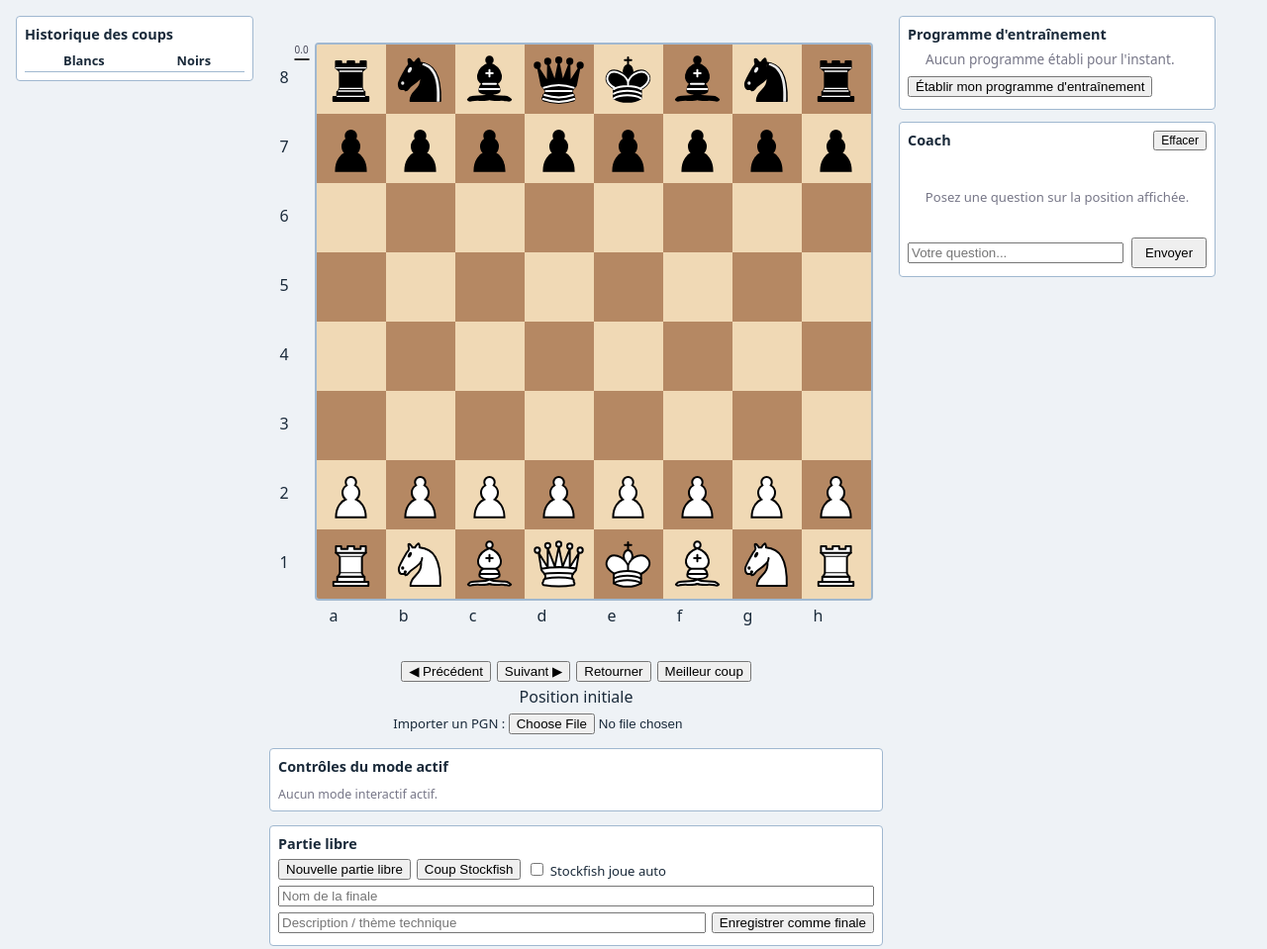
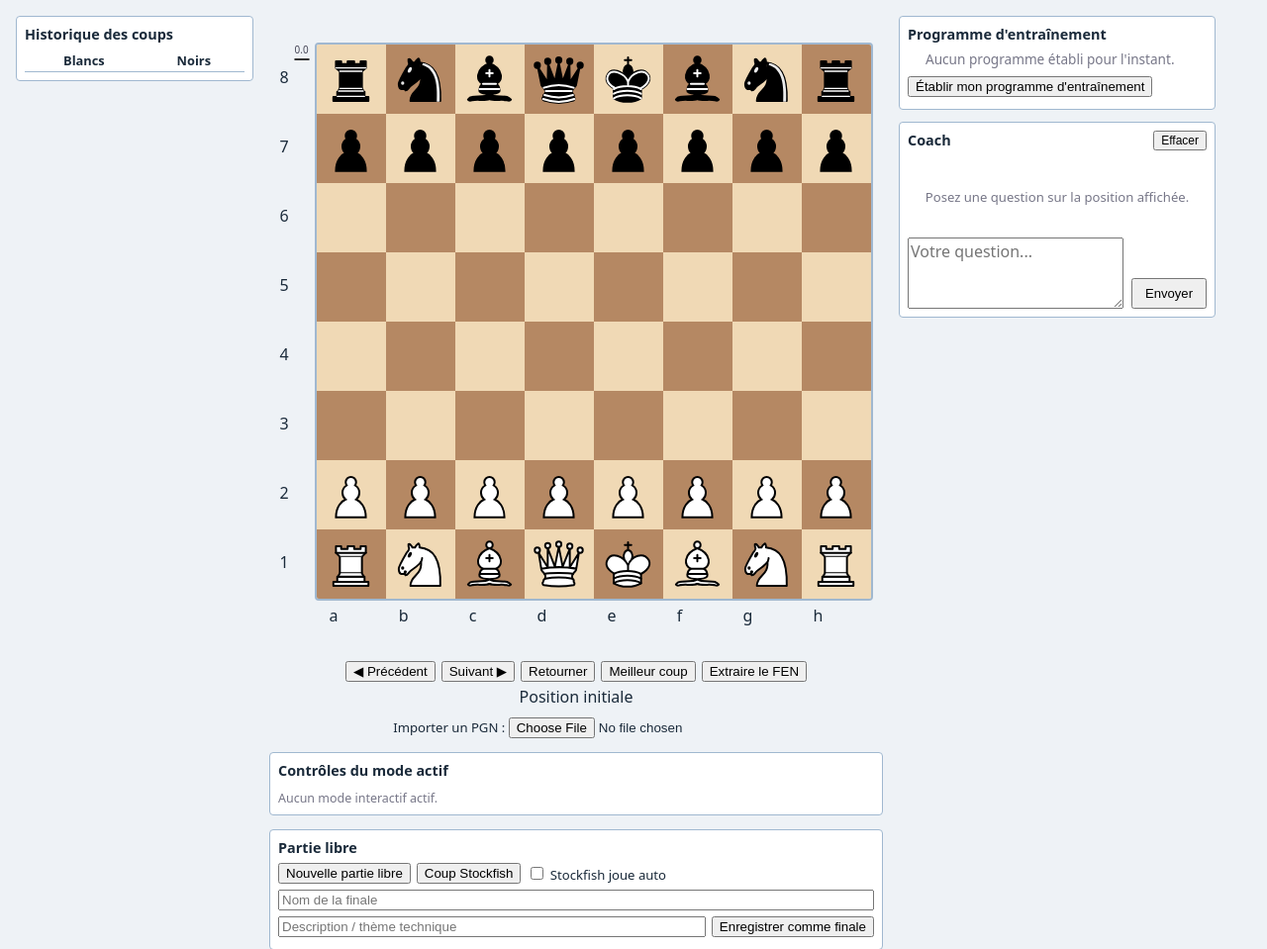
Before and after one commit to AlainDelree/Chesscoach, a Flask app: page / in a window 1280 px wide. Shown: the part 44-1003 px from the top of the page at 99% size. Run offline with Flask 3, Linux system fonts and the light colour scheme; lists and menus that the app fills with data are empty.

Commit message:
Mode exercices : exploration libre après verdict, chat préservé au reprise, coup réel affiché, UI (issue #21)
- exercise.js : après réception du verdict (exercise_comment), le plateau
  devient librement explorable (n'importe quel camp, comme en partie libre)
  sans redéclencher exercise_answer ; reprendreExerciceCoup() ne vide plus le
  chat (coachClear() retiré) ; ajout d'une note visuelle permanente affichant
  coup_reel une fois le verdict rendu ; askExerciseCoach() expose le bouton
  "Demander l'avis du coach" pendant l'exercice.
- controls.js : MODE_CAPS.exercise.askCoach câblé sur askExerciseCoach() ;
  nouvelle fonction mutualisée extraireFen() (copie/affiche le FEN de la
  position affichée, tous modes confondus).
- templates/index.html : #coach-input devient un textarea ~3x plus haut ;
  bouton "Extraire le FEN" près du plateau ; note "coup réellement joué"
  dans le panneau Mode exercice.
- board.css : alignement de .coach-input-row adapté à la zone de saisie
  agrandie.

Co-Authored-By: Claude Sonnet 5 <noreply@anthropic.com>

```diff
--- a/static/board.css
+++ b/static/board.css
@@ -151,7 +151,7 @@
   flex: 1;
   padding: 4px;
 }
-.coach-input-row { display: flex; gap: 8px; align-items: center; }
+.coach-input-row { display: flex; gap: 8px; align-items: flex-end; }
 .coach-send-btn  { margin: 0; padding: 6px 12px; font-size: 0.82rem; }
 
 @keyframes spin { to { transform: rotate(360deg); } }
--- a/static/controls.js
+++ b/static/controls.js
@@ -30,7 +30,7 @@ const MODE_CAPS = {
   pedagogic: { abandon: () => abandonPedagogicGame(),     reprendre: () => reprendrePedagogicCoup(),  askCoach: () => askPedagogicCoach(),  hasComment: true  },
   opening:   { abandon: () => abandonOpeningGame(),       reprendre: () => reprendreOpeningCoup(),    askCoach: () => askOpeningCoach(),    hasComment: true  },
   finale:    { abandon: () => abandonFinaleGame(),        reprendre: () => reprendreFinaleCoup(),     askCoach: () => askFinaleCoach(),     hasComment: true  },
-  exercise:  { abandon: null,                             reprendre: () => reprendreExerciceCoup(),   askCoach: null,                       hasComment: false },
+  exercise:  { abandon: null,                             reprendre: () => reprendreExerciceCoup(),   askCoach: () => askExerciseCoach(),   hasComment: false },
   // Éditeur de position (issue #16) : pas de partie jouée, donc pas de
   // "reprendre mon coup" ni de coach à la demande — juste un moyen de
   // quitter le panneau via le bouton "Abandonner" mutualisé.
@@ -122,4 +122,32 @@ function getActiveModeMoves() {
   }));
 }
 
+// ── Extraire le FEN de la position affichée (issue #21) ────────────────────
+// Mutualisé ici plutôt que dupliqué par mode : réutilise activeModeGameState()
+// ci-dessus pour un mode interactif en cours, ou reviewFens/reviewIdx (revue
+// PGN, board.js) sinon — même logique de repli que coachBuildContext(). Le
+// mode éditeur (pas de partie chess.js) construit son FEN autrement
+// (editorBuildFen(), editor.js), d'où le cas particulier.
+
+function extraireFen() {
+  const statusEl = document.getElementById("fen-extract-status");
+  let fen = null;
+  if (activeMode === "editor" && typeof editorBuildFen === "function") {
+    fen = editorBuildFen();
+  } else if (activeMode) {
+    const state = activeModeGameState();
+    if (state && state.fen) fen = state.fen;
+  }
+  if (!fen) fen = reviewFens[reviewIdx] || null;
+
+  if (!fen) {
+    if (statusEl) statusEl.textContent = "Aucune position affichée.";
+    return;
+  }
+  if (statusEl) statusEl.textContent = fen;
+  if (navigator.clipboard && navigator.clipboard.writeText) {
+    navigator.clipboard.writeText(fen).catch(() => {});
+  }
+}
+
 document.addEventListener("DOMContentLoaded", updateSharedControlBar);
--- a/static/exercise.js
+++ b/static/exercise.js
@@ -17,6 +17,13 @@ let exerciseSelected   = null;  // case algébrique sélectionnée ou null
 let exerciseAnswered   = false; // un coup a déjà été proposé pour cet exercice
 let exerciseFenAvant   = null;  // FEN de départ de l'exercice (issue #13, "Reprendre mon coup")
 let exerciseCampAlain  = null;
+// Vrai une fois le verdict du coach reçu pour la tentative en cours (issue
+// #21) : à partir de là, les clics sur le plateau déplacent librement les
+// pièces (n'importe quel camp, comme en partie libre) sans redéclencher de
+// commentaire automatique — juste pour visualiser la suite (coup suggéré,
+// variante) tout en gardant la conversation déjà affichée.
+let exerciseExploring  = false;
+let exerciseLastMove   = null; // { from, to } (cases algébriques) du dernier coup joué/exploré
 
 // État de la tentative en cours, transmis au chat libre pendant l'exercice
 // (issue #17) — sans ça, une question de suivi posée dans le chat libre ne
@@ -58,11 +65,14 @@ function _exerciseResetTentative() {
 }
 
 function startExercise() {
-  exerciseAnswered = false;
-  exerciseSelected = null;
-  exerciseFenAvant = null;
+  exerciseAnswered  = false;
+  exerciseSelected  = null;
+  exerciseFenAvant  = null;
+  exerciseExploring = false;
+  exerciseLastMove  = null;
   exerciseJustReprised = false;
   _exerciseResetTentative();
+  _exerciseUpdateCoupReelDisplay();
   // Nouvel exercice : le chat libre repart sans l'historique de l'exercice
   // précédent, qui n'a plus rien à voir avec la position/le coup en cours.
   if (typeof coachClear === "function") coachClear();
@@ -77,21 +87,49 @@ function reprendreExerciceCoup() {
     if (statusEl) statusEl.textContent = "Aucun coup à reprendre.";
     return;
   }
-  exerciseGame     = new Chess(exerciseFenAvant);
-  exerciseAnswered = false;
-  exerciseSelected = null;
+  exerciseGame      = new Chess(exerciseFenAvant);
+  exerciseAnswered  = false;
+  exerciseSelected  = null;
+  exerciseExploring = false;
+  exerciseLastMove  = null;
   _exerciseResetTentative();
   exerciseJustReprised = true;
   // La tentative annulée (coup proposé, verdict du coach) ne doit plus
-  // induire le coach en erreur dans le chat libre (issue #17) : on repart
-  // d'un historique vide plutôt que de laisser une conversation qui discute
-  // d'un coup qui n'a en réalité jamais été joué.
-  if (typeof coachClear === "function") coachClear();
+  // induire le coach en erreur dans une question de suivi (issue #17,
+  // reprise_recente dans exerciseChatContextExtra) — mais le chat déjà
+  // affiché, lui, reste intact (issue #21) : reprendre son coup ne doit pas
+  // faire perdre la conversation en cours pour retenter un premier coup.
+  _exerciseUpdateCoupReelDisplay();
   renderExerciseBoard();
   if (statusEl) {
     const camp = exerciseCampAlain === "noirs" ? "Noirs" : "Blancs";
     statusEl.textContent = `Coup repris — à toi de rejouer (${camp}).`;
   }
+}
+
+function _exerciseUpdateCoupReelDisplay() {
+  // Repère visuel permanent (issue #21) du coup qu'Alain avait réellement
+  // joué à l'époque dans sa partie d'origine (exerciseCoupReel, connu côté
+  // client depuis l'issue #17) — jusque-là seulement mentionné dans la prose
+  // du coach, pas affiché en tant que tel dans l'interface.
+  const el    = document.getElementById("exercise-coup-reel");
+  const valEl = document.getElementById("exercise-coup-reel-value");
+  if (!el || !valEl) return;
+  if (exerciseCoupReel) {
+    valEl.textContent = exerciseCoupReel;
+    el.style.display = "block";
+  } else {
+    el.style.display = "none";
+  }
+}
+
+function askExerciseCoach() {
+  // "Demander l'avis du coach" mutualisé (controls.js/MODE_CAPS), disponible
+  // à tout moment pendant l'exercice — y compris pendant l'exploration libre
+  // après verdict (issue #21) — pour un commentaire ponctuel sur la position
+  // affichée, sans passer par le circuit exercise_answer/exercise_comment.
+  if (!exerciseGame) return;
+  askCoachOnDemand(exerciseGame.fen(), null, exerciseCampAlain);
 }
 
 function exerciseChatContextExtra() {
@@ -117,7 +155,9 @@ function exerciseChatContextExtra() {
 function renderExerciseBoard() {
   if (!exerciseGame) return;
   const fenBoard = exerciseGame.fen().split(" ")[0];
-  renderBoard(fenBoard, null, null, null, null, null, null);
+  const from = exerciseLastMove ? freeAlgebraicToSquareId(exerciseLastMove.from) : null;
+  const to   = exerciseLastMove ? freeAlgebraicToSquareId(exerciseLastMove.to)   : null;
+  renderBoard(fenBoard, from, to, null, null, null, null);
   if (exerciseSelected) {
     const sq = document.getElementById(`sq-${freeAlgebraicToSquareId(exerciseSelected)}`);
     if (sq) sq.classList.add("free-play-selected");
@@ -126,7 +166,12 @@ function renderExerciseBoard() {
 }
 
 function onExerciseBoardClick(e) {
-  if (!exerciseActive || !exerciseGame || exerciseAnswered) return;
+  if (!exerciseActive || !exerciseGame) return;
+  // Tant que le verdict n'est pas encore revenu pour la tentative en cours,
+  // le plateau reste bloqué (le coach réfléchit) ; une fois le verdict rendu,
+  // exerciseExploring passe à vrai (cf. socket.on("exercise_comment")) et le
+  // plateau redevient jouable librement, sans repasser par ce garde-fou.
+  if (exerciseAnswered && !exerciseExploring) return;
   const sqEl = e.target.closest(".square");
   if (!sqEl) return;
   const square = freeSquareIdToAlgebraic(sqEl.id.replace("sq-", ""));
@@ -160,9 +205,16 @@ function onExerciseBoardClick(e) {
     return;
   }
 
-  const fenBoard = exerciseGame.fen().split(" ")[0];
-  renderBoard(fenBoard, freeAlgebraicToSquareId(move.from), freeAlgebraicToSquareId(move.to),
-    null, null, null, null);
+  exerciseLastMove = { from: move.from, to: move.to };
+
+  if (exerciseExploring) {
+    // Exploration libre après verdict (issue #21) : la position bouge, le
+    // chat déjà affiché reste tel quel, aucun nouvel appel au coach.
+    renderExerciseBoard();
+    return;
+  }
+
+  renderExerciseBoard();
   submitExerciseAnswer(move);
 }
 
@@ -191,6 +243,8 @@ if (typeof socket !== "undefined") {
     exerciseActive    = true;
     exerciseAnswered  = false;
     exerciseSelected  = null;
+    exerciseExploring = false;
+    exerciseLastMove  = null;
     exerciseFenAvant  = data.fen;
     exerciseCampAlain = data.camp_alain;
     setActiveMode("exercise");
@@ -209,9 +263,12 @@ if (typeof socket !== "undefined") {
   });
 
   socket.on("exercise_comment", (data) => {
+    // Verdict rendu : le plateau devient librement explorable (issue #21),
+    // sans plus jamais redéclencher exercise_answer pour cette tentative.
+    exerciseExploring = true;
     const statusEl = document.getElementById("exercise-status");
     if (statusEl) {
-      statusEl.textContent = 'Réponse du coach dans le panneau de droite — clique sur "Position suivante" pour continuer.';
+      statusEl.textContent = 'Verdict rendu — déplace librement les pièces pour explorer la suite, ou clique sur "Position suivante" pour continuer.';
     }
     // Mémorise le verdict pour l'exposer au chat libre (exerciseChatContextExtra,
     // issue #17) — jamais affiché tel quel côté UI, seulement reformulé par le
@@ -222,6 +279,7 @@ if (typeof socket !== "undefined") {
     exerciseCoupReel       = (data && data.coup_reel) || null;
     exercisePvCoupPropose  = (data && data.pv_coup_propose) || null;
     exercisePvMeilleurCoup = (data && data.pv_meilleur_coup) || null;
+    _exerciseUpdateCoupReelDisplay();
     const text = stripMarkdownForChat((data && data.text) || "");
     if (text) {
       _coachRenderBubble("assistant", text);
--- a/templates/index.html
+++ b/templates/index.html
@@ -116,12 +116,14 @@
         <button onclick="reviewNext()">Suivant ▶</button>
         <button onclick="flipBoard()">Retourner</button>
         <button onclick="showReviewBestMove()">Meilleur coup</button>
+        <button onclick="extraireFen()">Extraire le FEN</button>
       </div>
       <div>
         <span id="review-move-info"></span>
         <strong id="review-move-san"></strong>
         <span id="review-best-move-san" style="display:none; color:#1a9bc0;"></span>
       </div>
+      <div id="fen-extract-status" style="font-size:0.78rem; color:#445; word-break:break-all;"></div>
       <div>
         <label style="font-size:0.82rem;">Importer un PGN :
           <input type="file" accept=".pgn,.txt" onchange="loadPgnFile(event)">
@@ -244,6 +246,9 @@
           <button onclick="startExercise()">Position suivante</button>
         </div>
         <div id="exercise-status" style="font-size:0.82rem; color:#445; margin-top:4px;"></div>
+        <div id="exercise-coup-reel" style="display:none; font-size:0.82rem; color:#1a2a3a; margin-top:4px; padding:4px 6px; background:#fff6da; border-radius:4px;">
+          Coup réellement joué à l'époque : <strong id="exercise-coup-reel-value"></strong>
+        </div>
       </div>
     </div>
 
@@ -269,7 +274,7 @@
           </div>
         </div>
         <div class="coach-input-row">
-          <input id="coach-input" type="text" placeholder="Votre question..." style="flex:1;">
+          <textarea id="coach-input" placeholder="Votre question..." rows="3" style="flex:1; resize:vertical; font:inherit;"></textarea>
           <button id="coach-send-btn" class="coach-send-btn" onclick="coachSend()">Envoyer</button>
           <div id="coach-spinner" class="coach-spinner"></div>
         </div>
```
